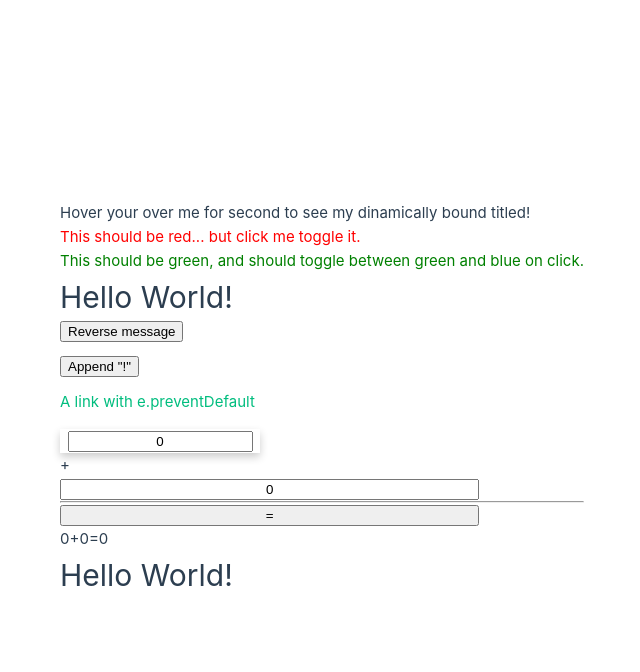
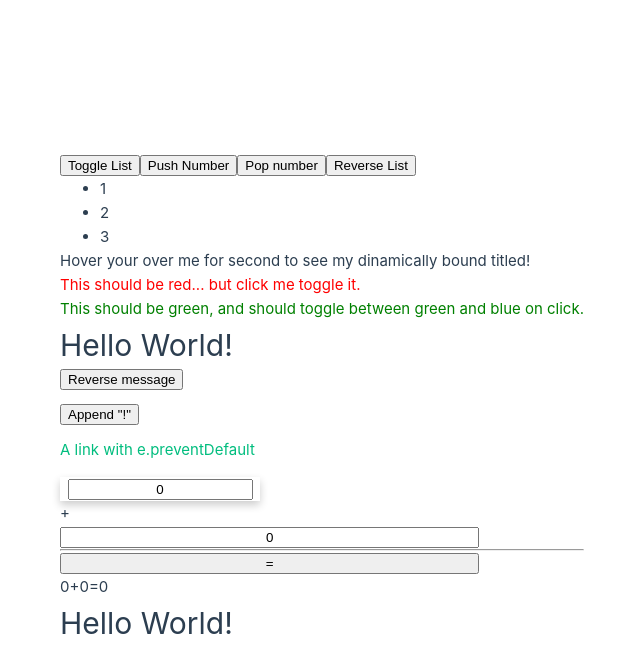
Before and after one commit to thitiphong18/Lab2, a Vue app: page / in a window 1280 px wide. Shown: the top 672 px of the page, without its empty margins (56-696 px from the left). Built offline with nearby package versions, Linux system fonts and the light colour scheme.

Commit message:
Update 7

```diff
--- a/src/App.vue
+++ b/src/App.vue
@@ -5,10 +5,12 @@ import CalComponent from "./components/CalComponent.vue";
 import HelloWorldExample from "./components/HelloWorldExample.vue";
 import HandingUserInput from "./components/HandingUserInput.vue";
 import AtributeBindings from "./components/AtributeBindings.vue";
+import ConditionalsAndLoops from "./components/ConditionalsAndLoops.vue";
 </script>
 
 <template>
   <div>
+    <ConditionalsAndLoops />
     <AtributeBindings />
     <HandingUserInput />
     <CalComponent />
--- /dev/null
+++ b/src/components/ConditionalsAndLoops.vue
@@ -0,0 +1,16 @@
+<script setup lang="ts"></script>
+
+<template>
+  <button>Toggle List</button>
+  <button>Push Number</button>
+  <button>Pop number</button>
+  <button>Reverse List</button>
+
+  <ul>
+    <li>1</li>
+    <li>2</li>
+    <li>3</li>
+  </ul>
+</template>
+
+<script scoped></script>
```
